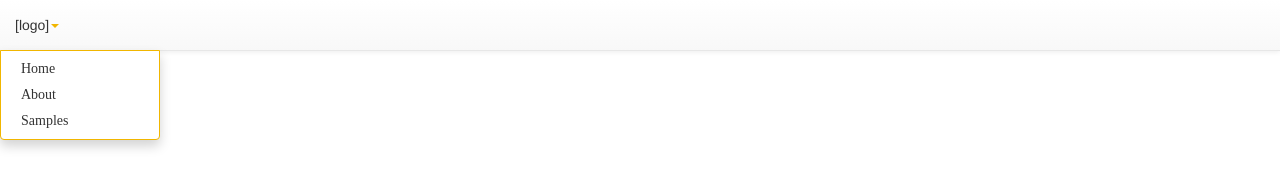
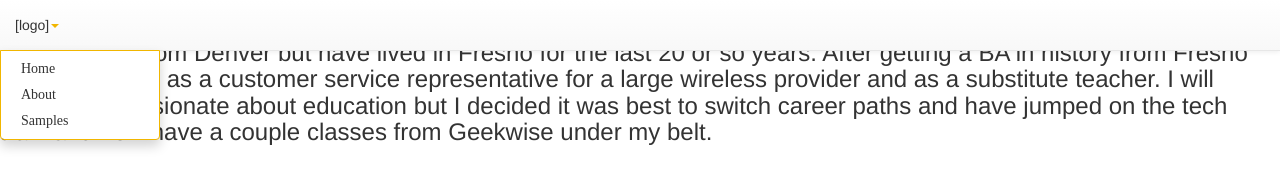
Before and after one commit to cr-allen/portfolio-site, a plain HTML site: page about.html in a window 1280 px wide. Drawn offline with Linux system fonts and the light colour scheme; files whose address does not match are found by name.

Commit message:
worked on about's bio. text is first draft garbage though

```diff
--- a/about.html
+++ b/about.html
@@ -37,7 +37,8 @@
 <!--begin hero and bio-->
   <div class="hero">
     <img src="" alt="" class="hero-image">
-      <h3 class="bio text">
+      <h3 class="bio text">I'm originally from Denver but  have lived in Fresno for the last 20 or so years. After getting a BA in history from Fresno State, I worked as a customer service representative for a large wireless provider and as a substitute teacher. I will always be passionate about education but I decided it was best to switch career paths and have jumped on the tech train and now have a couple classes from Geekwise under my belt.
+        <!-- this is honestly garbage -->
       </h3>
   </div>
 
```
